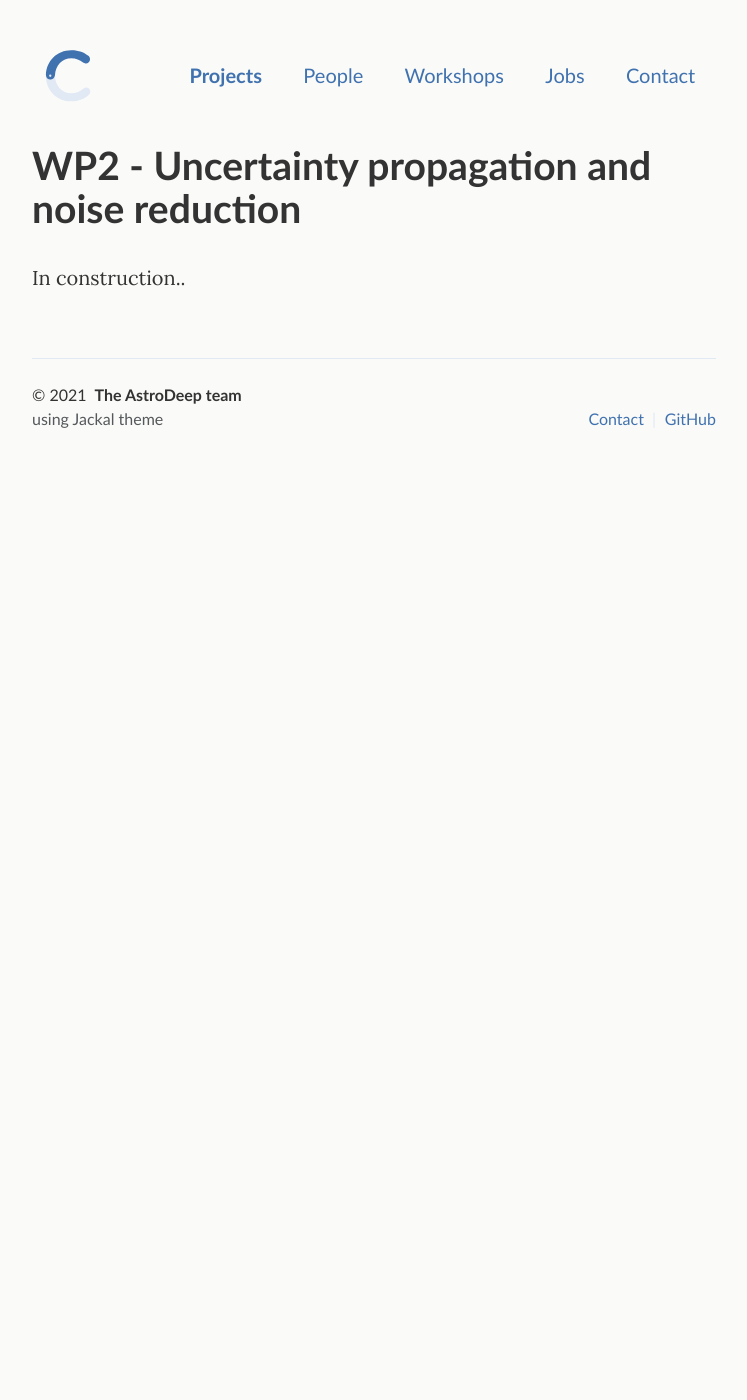
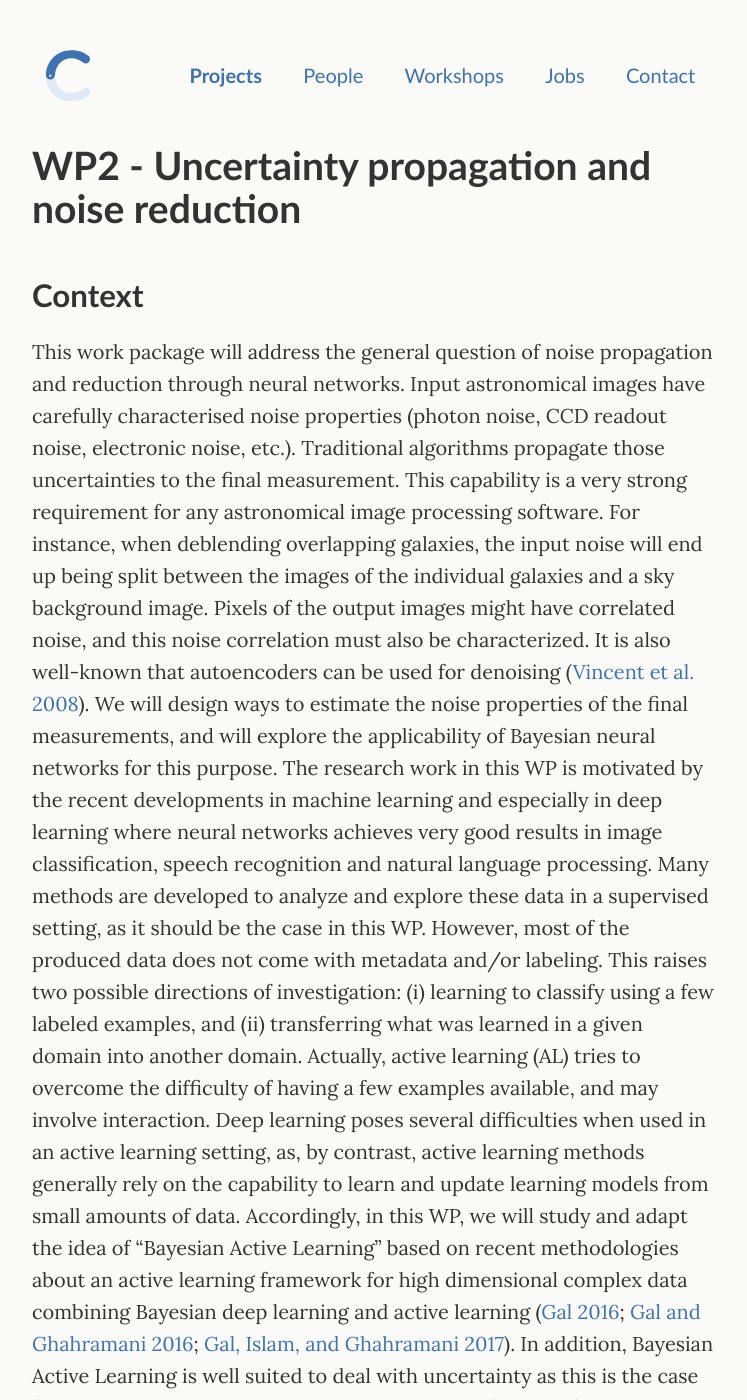
Before and after one commit to astrodeepnet/website, a Jekyll site: the page built from projects/WP2-uncertainty-mitigation.md, in a window 1280 px wide and 1400 px high. Shown: the whole window, without its empty margins (266-1013 px from the left). Built offline with Jekyll 4.4.1, drawn with Linux system fonts in a browser that asks for light colours; some of the changed text lies outside the part shown.

Commit message:
Update context WP2

```diff
--- a/projects/WP2-uncertainty-mitigation.md
+++ b/projects/WP2-uncertainty-mitigation.md
@@ -5,4 +5,28 @@ permalink: projects/wp2-noise/
 subtitle: WP2 - Uncertainty propagation and noise reduction
 ---
 
-In construction..
+## Context
+
+This work package will address the general question of noise propagation and reduction through neural networks. Input astronomical images have carefully characterised noise properties (photon noise, CCD readout noise, electronic noise, etc.). Traditional algorithms propagate those uncertainties to the final measurement. This capability is a very strong requirement for any astronomical image processing software. For instance, when deblending overlapping galaxies, the input noise will end up being split between the images of the individual galaxies and a sky background image. Pixels of the output images might have correlated noise, and this noise correlation must also be characterized. It is also well-known that autoencoders can be used for denoising ([Vincent et al. 2008][vincent18]). We will design ways to estimate the noise properties of the final measurements, and will explore the applicability of Bayesian neural networks for this purpose.
+The research work in this WP is motivated by the recent developments in machine learning and especially in deep learning where neural networks achieves very good results in image classification, speech recognition and natural language processing. Many methods are developed to analyze and explore these data in a supervised setting, as it should be the case in this WP. However, most of the produced data does not come with metadata and/or labeling. This raises two possible directions of investigation: (i) learning to classify using a few labeled examples, and (ii) transferring what was learned in a given domain into another domain. Actually, active learning (AL) tries to overcome the difficulty of having a few examples available, and may involve interaction. Deep learning poses several difficulties when used in an active learning setting, as, by contrast, active learning methods generally rely on the capability to learn and update learning models from small amounts of data. Accordingly, in this WP, we will study and adapt the idea of “Bayesian Active Learning” based on recent methodologies about an active learning framework for high dimensional complex data combining Bayesian deep learning and active learning ([Gal 2016][gal16a]; [Gal and Ghahramani 2016][gal16b]; [Gal, Islam, and Ghahramani 2017][gal17]). In addition, Bayesian Active Learning is well suited to deal with uncertainty as this is the case for standard Bayesian networks ([Ghahramani 2015][ghahramani15]).
+Then, for completing this research direction, we will assess the possibility of using transfer learning. In concrete terms, transfer learning is the process of training a model on a large-scale dataset and then using that pre-trained model to conduct learning within another domain and for another task. Indeed, transfer learning was popularized in the field of pattern recognition and language understanding ([Yang et al. 2018][yang18]). It has also been
+(b) Blended galaxies with increasing magni- tude difference or distance, generated from CANDELS images (a space-based HST sur- vey).
+used recently for transferring galaxy morphology information from one large survey to another ([Dom ́ınguez Sa ́nchez et al. 2019][dominguez19]). The idea is to conduct a deep pre-training of entire models with hierarchical representations or graph-based representations. Following this way, we can then try to use graph convolution networks with domain knowledge or knowledge graphs (i.e. DBpedia, YAGO2) to disambiguate or enrich classification models.
+A final direction of investigation is related to the combination of classifiers and the production of explanations. Firstly, we will consider a deep learning approach based on special architectures such as convolutional networks and autoencoders ([Badrinarayanan, Kendall, and Cipolla 2017][badrinarayanan17]). Then, we will also consider other classifiers such as random forests for producing explanations. We will extend preceding studies about the combination of classifiers such as in ([Grissa et al. 2019][grissa19]) for understanding the performance of the mining process and gain a better control about recognition and classification. To conclude it should be noticed that, e.g. in ([Biehl et al. 2018][bielh18]; [Kremer et al. 2017][kremer17]), the major role to be played by explanations in mining astronomical data is stressed, especially for “opening black boxes” such as neural networks and understanding their behaviors.
+
+## Lead
+
+This work will be led by LORIA with contributions from APC.
+
+
+[ghahramani15]: https://www.nature.com/articles/nature14541
+[gal16a]: http://www.cs.ox.ac.uk/people/yarin.gal/website/blog_2248.html
+[gal16b]: https://arxiv.org/abs/1506.02142
+[gal17]: https://arxiv.org/abs/1703.02910
+[kremer17]: https://arxiv.org/abs/1704.04650
+[badrinarayanan17]: https://ieeexplore.ieee.org/abstract/document/7803544
+[vincent18]: https://dl.acm.org/doi/pdf/10.1145/1390156.1390294
+[yang18]: https://research.fb.com/wp-content/uploads/2019/06/GLoMo-Unsupervised-Learning-of-Transferable-Relational-Graphs.pdf
+[bielh18]: http://www.cs.rug.nl/~biehl/Preprints/ESANN2018-AstroSession.pdf
+[grissa19]: https://www.sciencedirect.com/science/article/pii/S0166218X18306346
+[dominguez19]: https://arxiv.org/abs/1807.00807
```
